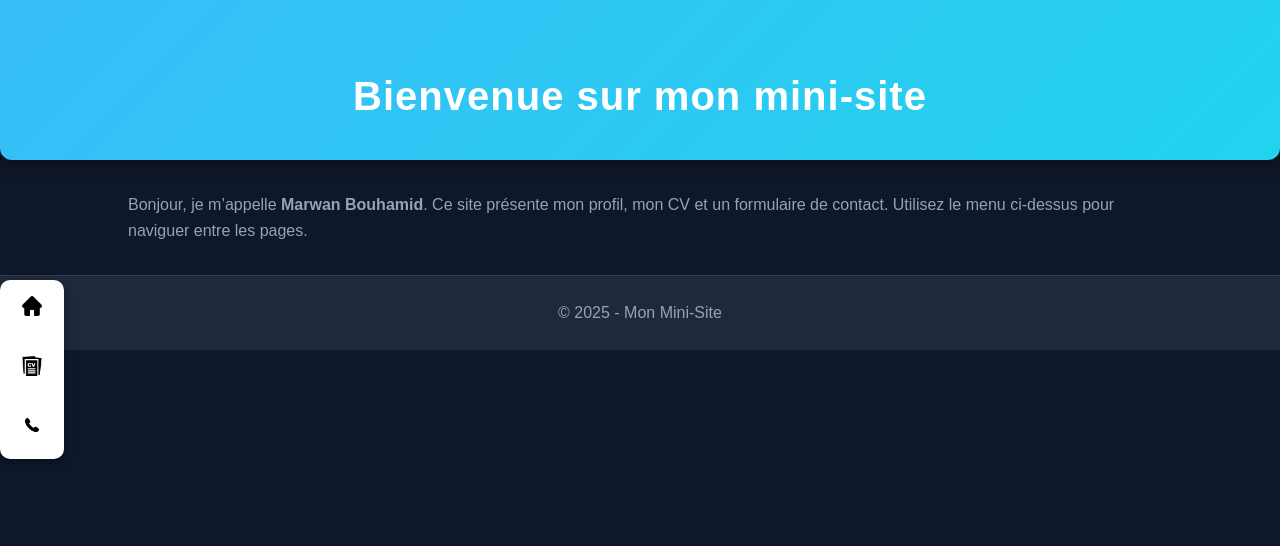
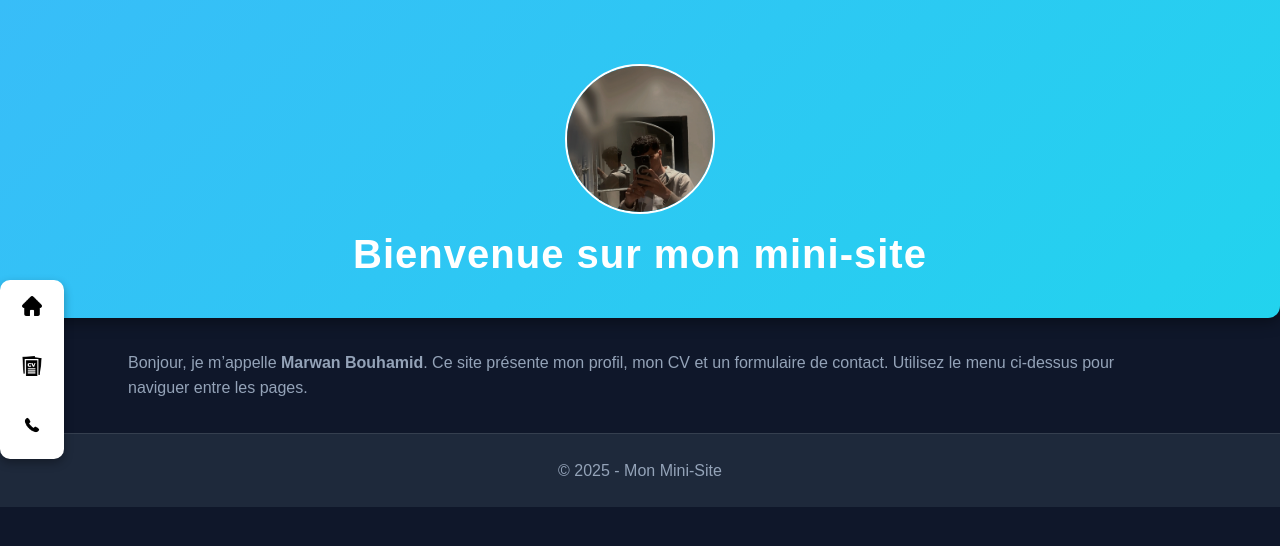
Before and after one commit to MarwanBouhamid07/Blog-statique-version-stylis-e, a plain HTML site: page Prototype-et-realisation/Réalisation/index.html in a window 1280 px wide. Drawn offline with Linux system fonts and the light colour scheme.

Commit message:
realisation

```diff
--- a/Prototype-et-realisation/Réalisation/index.html
+++ b/Prototype-et-realisation/Réalisation/index.html
@@ -23,6 +23,7 @@
 
   <div class="countainer">
     <header>
+      <img src="image/IMG_20251020_202358_997[1].png" alt="mon profile ">
       <h1>Bienvenue sur mon mini-site</h1>
     </header>
 
--- a/Prototype-et-realisation/Réalisation/style.css
+++ b/Prototype-et-realisation/Réalisation/style.css
@@ -166,6 +166,12 @@ input, textarea {
 .countainer{
   width: 100%;
 }
+header img{
+  width: 150px;
+  height: 150px;
+  border-radius:50%;
+  border: 2px solid white;
+}
 
 input:focus, textarea:focus {
   outline: none;
```
Also changed, not shown: Prototype-et-realisation/Réalisation/contact.html (+2 -0 lines), Prototype-et-realisation/Réalisation/cv.html (+2 -0 lines), Prototype-et-realisation/Réalisation/image/IMG_20251020_202358_997[1].png (added).
